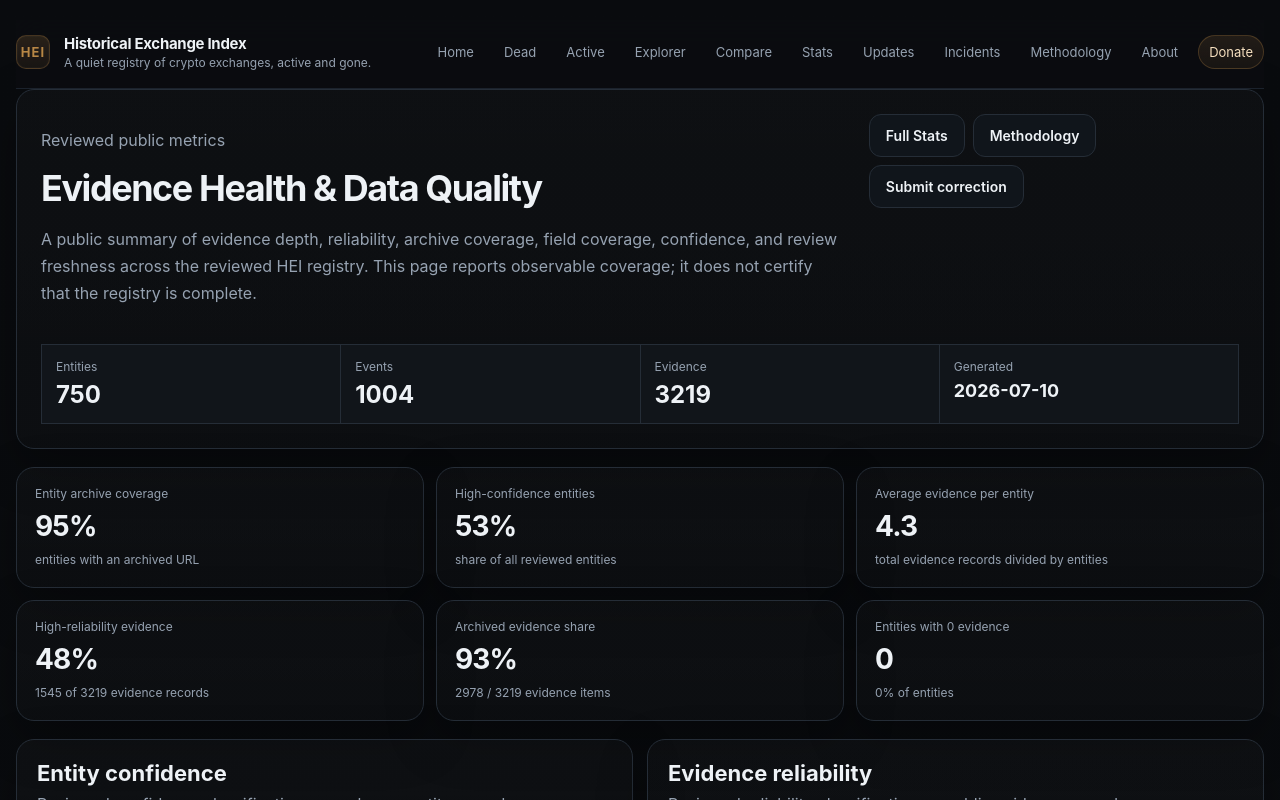
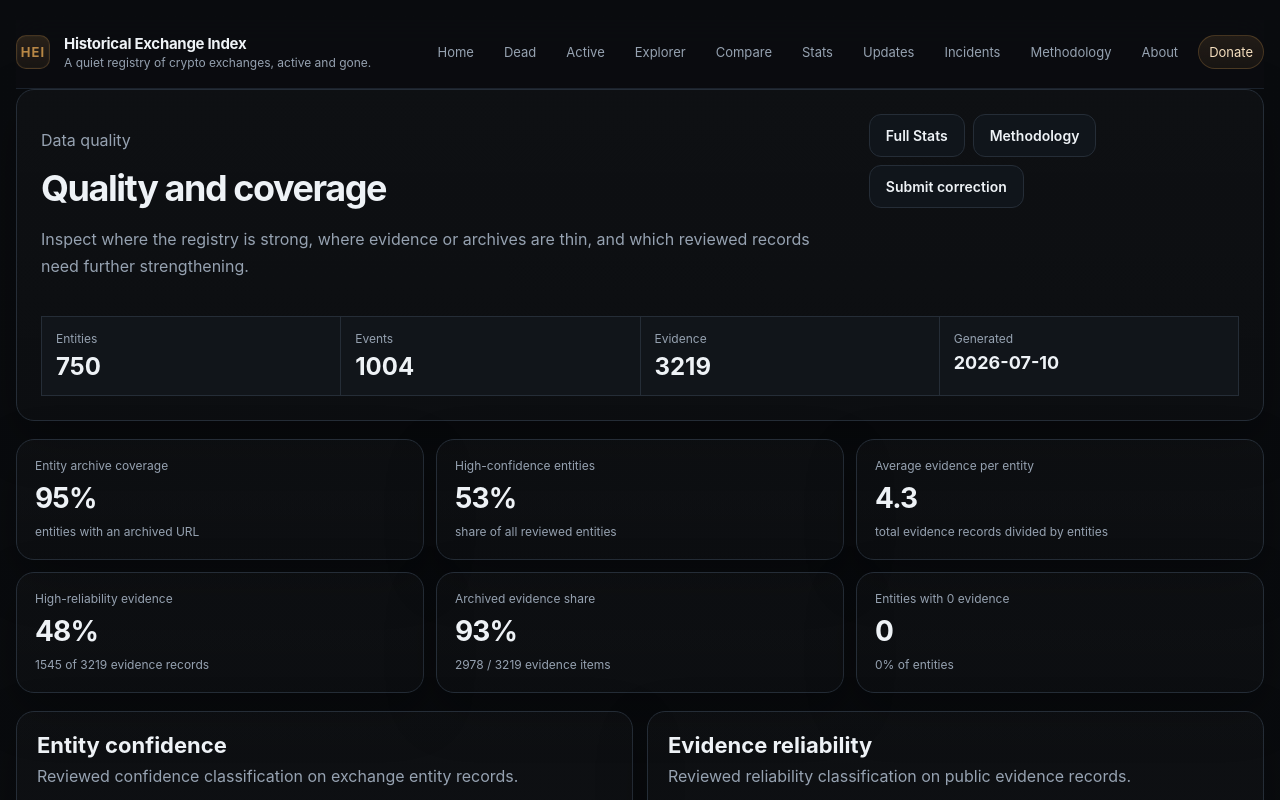
Before and after one commit to badjoke-lab/historical-exchange-index, a Next.js app: page /quality in a window 1280 px wide. Shown: the top 800 px of the page. Built offline with nearby package versions, Linux system fonts and the light colour scheme; no server answers.

Commit message:
Connect Quality surface to locale presentation foundation

```diff
--- a/src/app/quality/page.tsx
+++ b/src/app/quality/page.tsx
@@ -1,14 +1,20 @@
 import Link from 'next/link'
 import type { Metadata } from 'next'
 import { buildQualitySummary } from '../../lib/data/build-quality-summary'
+import {
+  buildLocalizedPageMetadata,
+  getPagePresentation,
+} from '../../lib/i18n/page-presentations'
 import type { StatsBreakdownItem, StatsMetricItem } from '../../lib/types/stats'
 import { CONTACT_HREF } from '../../lib/site-constants'
 import styles from './quality.module.css'
 
-export const metadata: Metadata = {
-  title: 'Evidence Health & Data Quality',
-  description: 'Public evidence-health, coverage, confidence, completeness, and review-freshness metrics for the Historical Exchange Index.',
-  alternates: { canonical: '/quality' },
+export function generateMetadata(): Metadata {
+  return buildLocalizedPageMetadata({
+    locale: 'en',
+    page: 'quality',
+    pathname: '/quality/',
+  })
 }
 
 function Breakdown({ items }: { items: StatsBreakdownItem[] }) {
@@ -52,17 +58,16 @@ function MetricTable({ items }: { items: StatsMetricItem[] }) {
 
 export default function EvidenceHealthDataQualityPage() {
   const summary = buildQualitySummary()
+  const presentation = getPagePresentation('en', 'quality')
 
   return (
     <main className={styles.page}>
       <section className="panel longform-panel">
         <div className={styles.headerRow}>
           <div>
-            <p className="muted">Reviewed public metrics</p>
-            <h2 className={styles.pageTitle}>Evidence Health &amp; Data Quality</h2>
-            <p className={styles.lead}>
-              A public summary of evidence depth, reliability, archive coverage, field coverage, confidence, and review freshness across the reviewed HEI registry. This page reports observable coverage; it does not certify that the registry is complete.
-            </p>
+            <p className="muted">{presentation.eyebrow}</p>
+            <h2 className={styles.pageTitle}>{presentation.heading}</h2>
+            <p className={styles.lead}>{presentation.intro}</p>
           </div>
           <div className={styles.headerActions}>
             <Link className="btn" href="/stats">Full Stats</Link>
```
